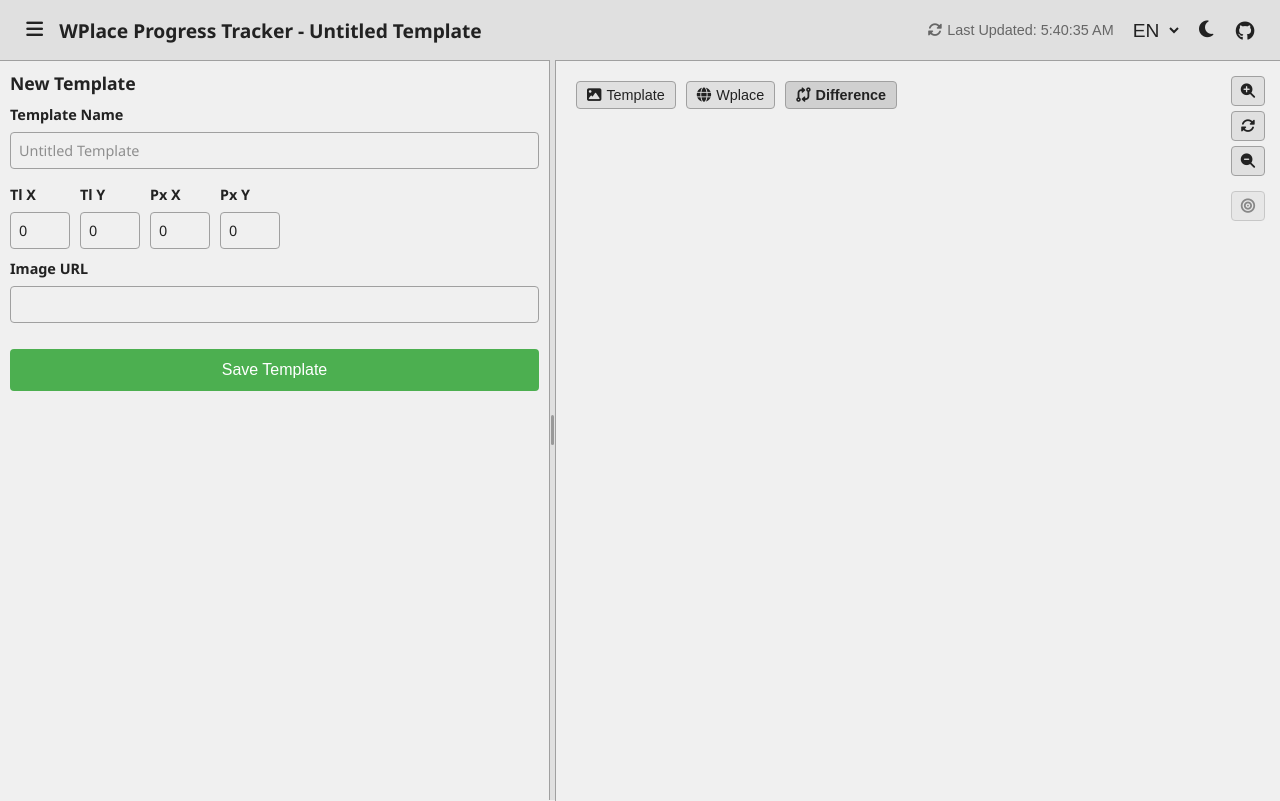
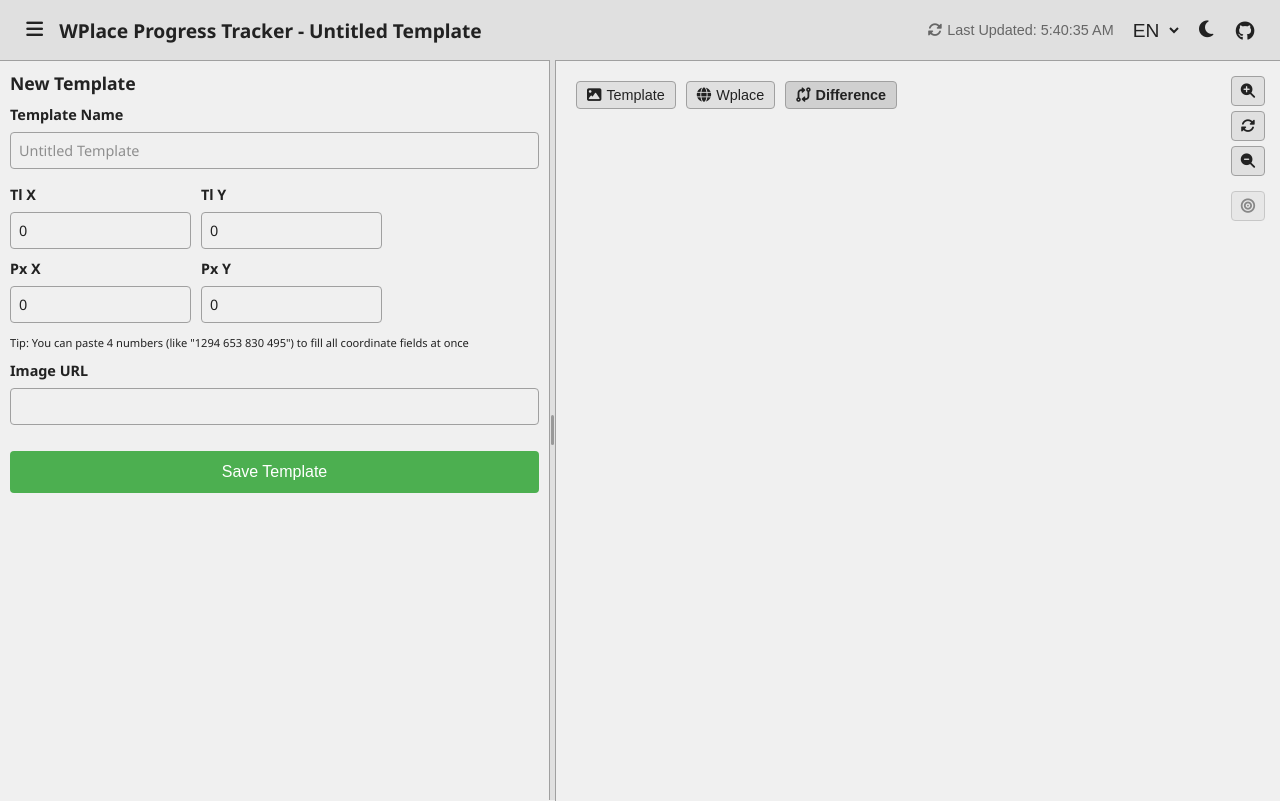
Before and after one commit to kozhilya/wplace-stat, a React app: page / in a window 1280 px wide. Built offline with nearby package versions, Linux system fonts and the light colour scheme.

Commit message:
feat: add paste support for coordinate fields with validation
Co-authored-by: aider (deepseek/deepseek-chat) <aider@aider.chat>

```diff
--- a/src/components/TemplateConfig.tsx
+++ b/src/components/TemplateConfig.tsx
@@ -47,6 +47,28 @@ export const TemplateConfig: React.FC<TemplateConfigProps> = ({ onTemplateSave }
         };
     }, []); // Empty dependency array - only run on mount
 
+    const handlePaste = (e: React.ClipboardEvent) => {
+        const pastedText = e.clipboardData.getData('text');
+        // Try to parse 4 numbers separated by various delimiters
+        const numbers = pastedText.split(/[\s,.;\-–—]+/).filter(num => num.trim() !== '');
+
+        if (numbers.length === 4) {
+            // Check if all parts are valid numbers
+            const validNumbers = numbers.map(num => {
+                const parsed = parseInt(num);
+                return isNaN(parsed) ? null : parsed;
+            });
+
+            if (validNumbers.every(num => num !== null)) {
+                e.preventDefault();
+                setTlX(validNumbers[0]!.toString());
+                setTlY(validNumbers[1]!.toString());
+                setPxX(validNumbers[2]!.toString());
+                setPxY(validNumbers[3]!.toString());
+            }
+        }
+    };
+
     const handleSubmit = async (e: React.FormEvent) => {
         e.preventDefault();
 
@@ -93,47 +115,58 @@ export const TemplateConfig: React.FC<TemplateConfigProps> = ({ onTemplateSave }
                         placeholder="Untitled Template"
                     />
                 </div>
-                <div className="number-inputs-row">
+                <div className="number-inputs-row" onPaste={handlePaste}>
                     <div className="form-group">
                         <label htmlFor="tl-x" data-i18n="tlX">Tl X:</label>
                         <input
-                            type="number"
+                            type="text"
                             id="tl-x"
                             required
                             value={tlX}
-                            onChange={(e) => setTlX(e.target.value)}
+                            onChange={(e) => setTlX(e.target.value.replace(/[^0-9\-]/g, ''))}
+                            inputMode="numeric"
+                            pattern="[0-9\-]*"
                         />
                     </div>
                     <div className="form-group">
                         <label htmlFor="tl-y" data-i18n="tlY">Tl Y:</label>
                         <input
-                            type="number"
+                            type="text"
                             id="tl-y"
                             required
                             value={tlY}
-                            onChange={(e) => setTlY(e.target.value)}
+                            onChange={(e) => setTlY(e.target.value.replace(/[^0-9\-]/g, ''))}
+                            inputMode="numeric"
+                            pattern="[0-9\-]*"
                         />
                     </div>
                     <div className="form-group">
                         <label htmlFor="px-x" data-i18n="pxX">Px X:</label>
                         <input
-                            type="number"
+                            type="text"
                             id="px-x"
                             required
                             value={pxX}
-                            onChange={(e) => setPxX(e.target.value)}
+                            onChange={(e) => setPxX(e.target.value.replace(/[^0-9\-]/g, ''))}
+                            inputMode="numeric"
+                            pattern="[0-9\-]*"
                         />
                     </div>
                     <div className="form-group">
                         <label htmlFor="px-y" data-i18n="pxY">Px Y:</label>
                         <input
-                            type="number"
+                            type="text"
                             id="px-y"
                             required
                             value={pxY}
-                            onChange={(e) => setPxY(e.target.value)}
+                            onChange={(e) => setPxY(e.target.value.replace(/[^0-9\-]/g, ''))}
+                            inputMode="numeric"
+                            pattern="[0-9\-]*"
                         />
                     </div>
+                </div>
+                <div className="paste-note">
+                    <small>Tip: You can paste 4 numbers (like "1294 653 830 495") to fill all coordinate fields at once</small>
                 </div>
                 <div className="form-group" style={{ marginTop: '10px' }}>
                     <label htmlFor="image-url" data-i18n="imageUrl">Image URL:</label>
--- a/src/styles/left-panel.scss
+++ b/src/styles/left-panel.scss
@@ -270,6 +270,14 @@
         color: var(--color-text-light);
         opacity: 0.7;
     }
+
+    .paste-note {
+        margin-top: 0.5rem;
+        margin-bottom: 1rem;
+        color: var(--color-text-light);
+        font-size: 0.8rem;
+        font-style: italic;
+    }
 }
 
 // Left panel styles
```
